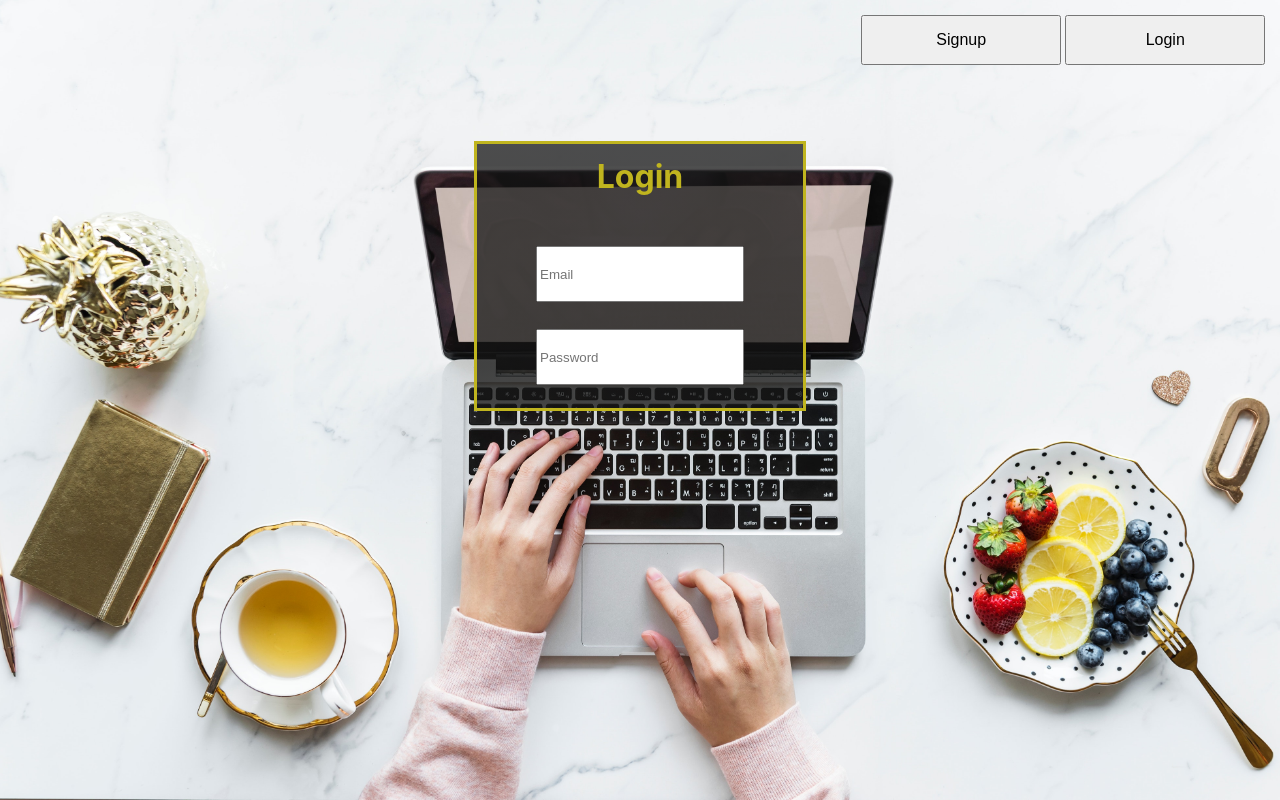
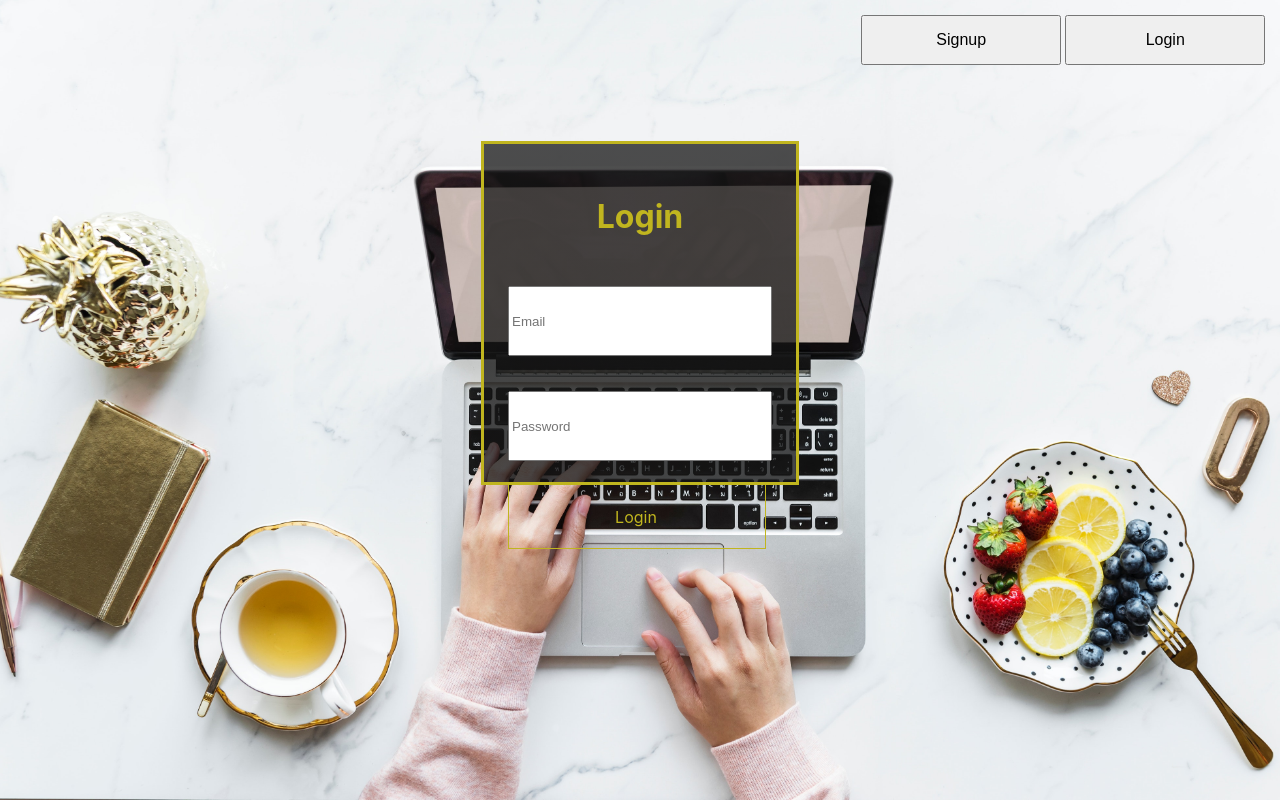
Before and after one commit to BloomTech-Labs/Labs8-MealHelper, a React (Create React App) app in the folder Front-end/mealhelper/: page /login in a window 1280 px wide. Built offline with nearby package versions, Linux system fonts and the light colour scheme.

Commit message:
styling forms

```diff
--- a/Front-end/mealhelper/src/components/login/login.css
+++ b/Front-end/mealhelper/src/components/login/login.css
@@ -1,21 +1,21 @@
 .form-title {
     display: flex;
     flex-direction: column;
-    justify-content: center;
+    justify-content: space-evenly;
     align-items: center;
     background: linear-gradient(
                      rgba(20,20,20, .75),
                      rgba(20,20,20, .75));
-    width: 300px;
-    height: 200px;
-    padding: 0% 1% 5% 1%;
+    width: 300x;
+    height: 300px;
+    padding: 0% 1.9% 3% 1.9%;
     outline: 3px solid rgb(192, 181, 31);
 
 }
 
 .login-title {
     color: rgb(192, 181, 31);;
-    padding-top: 1.3em;
+    padding-top: 1em;
     padding-bottom: .3em;
 }
 
@@ -26,7 +26,7 @@
     align-items: center;
     position: relative;
     padding-top: 1.2em;
-    padding-bottom: .5em;
+    padding-bottom: 1em;
   }
 
   label {
@@ -46,10 +46,75 @@
 
 
   input {
-      width: 200px;
-      height: 50px;
+    width: 256px;
+    height: 64px;
   }
 
   input:focus {
     outline: 3px solid rgb(192, 181, 31);
   }
+
+.login {
+    position: relative;
+    color: rgb(192, 181, 31);
+    width: 256px;
+    height: 64px;
+    line-height: 64px;
+    transition: all 0.3s;
+    margin-top: 3%;
+    cursor: pointer;
+  }
+
+  .login span {
+    transition: all 0.3s;
+    transform: scale(1, 1);
+  }
+
+  .login::before, .login::after {
+    content: '';
+    position: absolute;
+    transition: all 0.3s;
+    bottom: 0;
+    left: 0;
+    width: 100%;
+    height: 100%;
+    z-index: 1;
+  }
+
+  .login-two::before, .login-two::after {
+    content: '';
+    position: absolute;
+    width: 100%;
+      height: 100%;
+    bottom: 0;
+      left: 0;
+      z-index: 1;
+    transition: all 0.3s;
+    border: 1px solid rgb(192, 181, 31);
+  }
+
+  .login-two:hover::after {
+    animation-name: rotatecw;
+    animation-duration: 2s;
+  }
+  .login-two:hover::before {
+    animation-name: rotateccw;
+    animation-duration: 3s;
+  }
+  .login-two:hover::after, .login-two:hover::before {
+    left: 96px;
+    width: 64px;
+
+    animation-iteration-count: infinite;
+    animation-timing-function: linear;
+  }
+
+  @keyframes rotatecw {
+      from {transform: rotate(0deg);}
+      to {transform: rotate(360deg);}
+  }
+
+  @keyframes rotateccw {
+      from {transform: rotate(0deg);}
+      to {transform: rotate(-360deg);}
+  }
--- a/Front-end/mealhelper/src/components/login/login.js
+++ b/Front-end/mealhelper/src/components/login/login.js
@@ -37,6 +37,9 @@ class Login extends Component {
                     <input type="password" id="dynamic-label-input" placeholder="Password"/>
                     <label htmlFor="dynamic-label-input">Password</label>
                 </div>
+                <div class="login login-two">
+                    <span>Login</span>
+                </div>
             </form>
         </div>
     );
--- a/Front-end/mealhelper/src/components/signup/signup.css
+++ b/Front-end/mealhelper/src/components/signup/signup.css
@@ -7,7 +7,7 @@
                      rgba(20,20,20, .75),
                      rgba(20,20,20, .75));
     width: 300px;
-    height: 400px;
+    height: 540px;
     padding: 0% 1% 3% 1%;
     outline: 3px solid rgb(192, 181, 31);
 
@@ -53,3 +53,67 @@
   input:focus {
     outline: 3px solid rgb(192, 181, 31);
   }
+  .login {
+    position: relative;
+    color: rgb(192, 181, 31);
+    width: 256px;
+    height: 64px;
+    line-height: 64px;
+    transition: all 0.3s;
+    margin-top: 3%;
+    cursor: pointer;
+  }
+
+  .login span {
+    transition: all 0.3s;
+    transform: scale(1, 1);
+  }
+
+  .login::before, .login::after {
+    content: '';
+    position: absolute;
+    transition: all 0.3s;
+    bottom: 0;
+    left: 0;
+    width: 100%;
+    height: 100%;
+    z-index: 1;
+  }
+
+  .login-two::before, .login-two::after {
+    content: '';
+    position: absolute;
+    width: 100%;
+      height: 100%;
+    bottom: 0;
+      left: 0;
+      z-index: 1;
+    transition: all 0.3s;
+    border: 1px solid rgb(192, 181, 31);
+  }
+
+  .login-two:hover::after {
+    animation-name: rotatecw;
+    animation-duration: 2s;
+  }
+  .login-two:hover::before {
+    animation-name: rotateccw;
+    animation-duration: 3s;
+  }
+  .login-two:hover::after, .login-two:hover::before {
+    left: 96px;
+    width: 64px;
+
+    animation-iteration-count: infinite;
+    animation-timing-function: linear;
+  }
+
+  @keyframes rotatecw {
+      from {transform: rotate(0deg);}
+      to {transform: rotate(360deg);}
+  }
+
+  @keyframes rotateccw {
+      from {transform: rotate(0deg);}
+      to {transform: rotate(-360deg);}
+  }
--- a/Front-end/mealhelper/src/components/signup/signup.js
+++ b/Front-end/mealhelper/src/components/signup/signup.js
@@ -44,6 +44,9 @@ class Signup extends Component {
                     <input type="text" id="dynamic-label-input" placeholder="Health Condition"/>
                     <label htmlFor="dynamic-label-input">Health Condition</label>
                 </div>
+                <div class="login login-two">
+                    <span>Login</span>
+                </div>
             </form>
         </div>
     );
```
Lines whose indentation alone changed are shown as unchanged.
